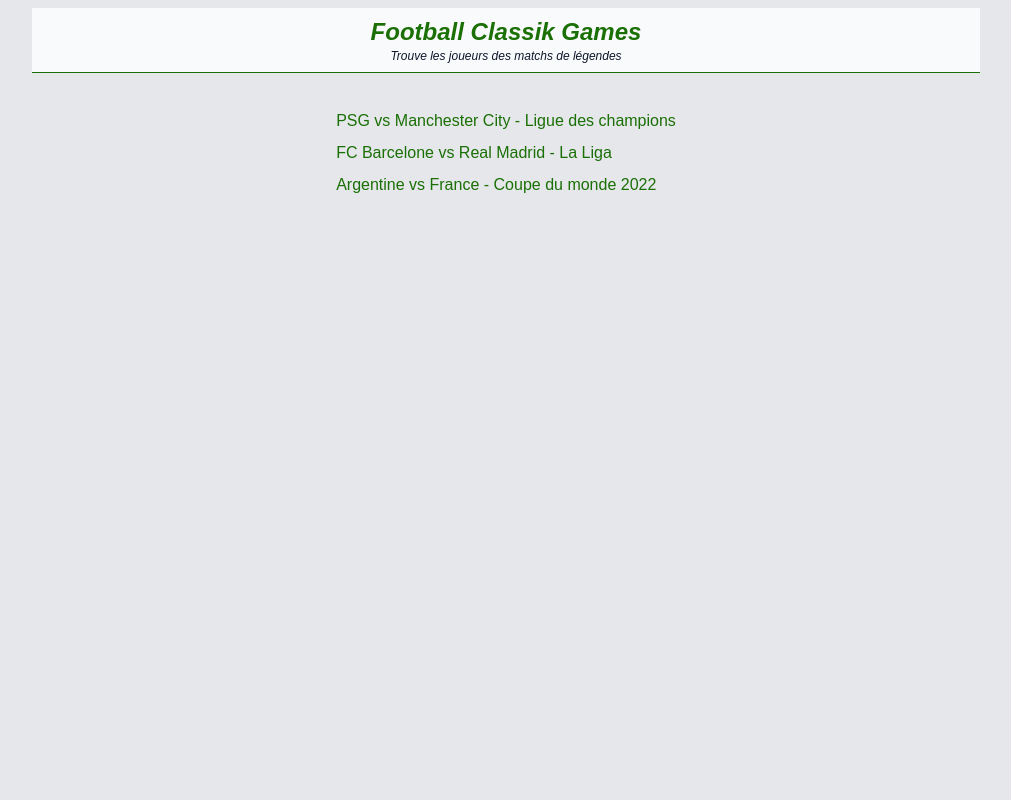
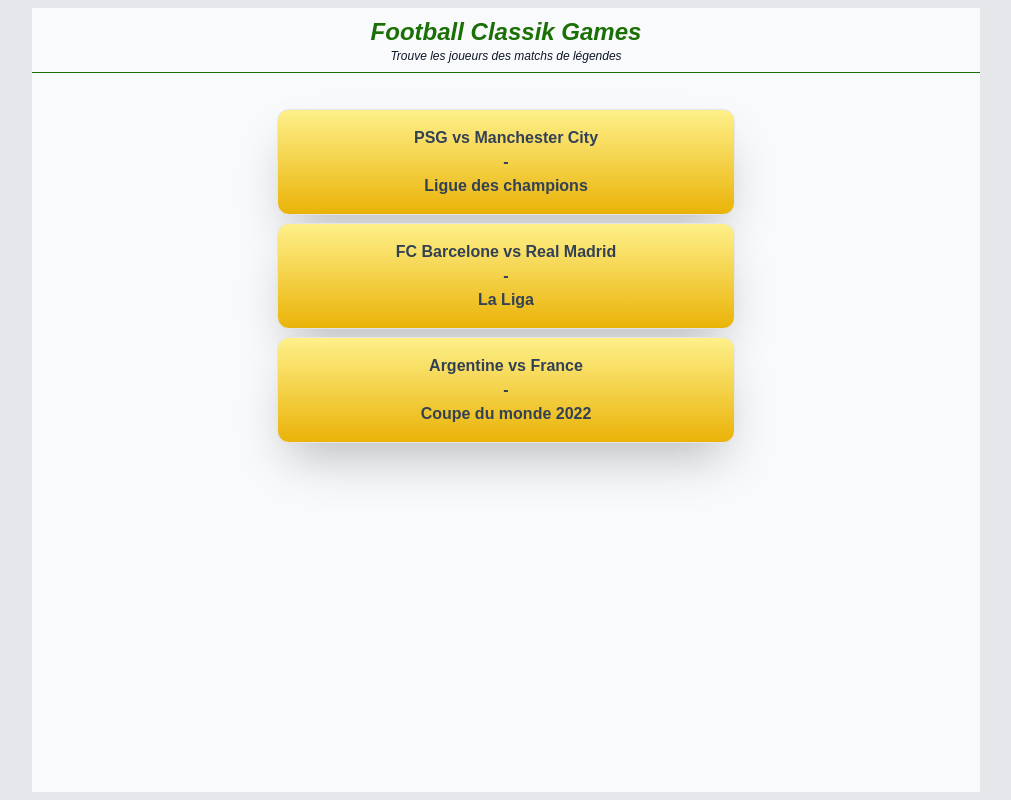
Before and after one commit to babbbass/Classik-Games, a Next.js app: page / in a window 1280 px wide. Shown: the whole page, without its empty margins (134-1145 px from the left). Built offline with nearby package versions, Linux system fonts and the light colour scheme.

Commit message:
add card gold in home

```diff
--- a/app/match/[id]/page.tsx
+++ b/app/match/[id]/page.tsx
@@ -1,6 +1,7 @@
 // import { prisma } from '@/lib/prisma';
 import { GuessPlayer } from "@/components/GuessPlayer"
 import { MATCHES } from "@/utils/matches"
+import { Card } from "@/components/ui/card"
 export default async function MatchPage({
   params,
 }: {
@@ -16,7 +17,7 @@ export default async function MatchPage({
   return (
     <div className='p-2 w-full md:w-3/4 mx-auto bg-slate-50 flex-1'>
       <header className='mb-4 flex justify-center flex-col items-center gap-1 '>
-        <section className='border border-gray-300 w-full md:w-2/3 p-2 text-center'>
+        <Card className='border border-gray-300 w-full md:w-2/3 p-2 text-center'>
           <p className='text-black mb-3 capitalize text-sm md:text-base'>
             {match.competition} - {match.date}
           </p>
@@ -24,14 +25,14 @@ export default async function MatchPage({
             <span className='w-1/3 text-sm md:text-xl  text-center'>
               {match.homeTeam.name}
             </span>{" "}
-            <span className='text-grass text-base md:text-2xl w-1/4  text-center'>
+            <span className='text-grass text-base md:text-2xl w-1/4 text-center'>
               {match.score}
             </span>{" "}
             <span className='w-1/3 text-base md:text-xl text-center '>
               {match.awayTeam.name}
             </span>
           </h1>
-        </section>
+        </Card>
         <p className='w-full md:w-2/3 flex justify-start font-semibold italic text-sm md:text-base mt-6'>
           {match.description}
         </p>
--- a/app/page.tsx
+++ b/app/page.tsx
@@ -1,18 +1,22 @@
 import Link from "next/link"
 import { MATCHES } from "@/utils/matches"
+import { Card, CardContent } from "@/components/ui/card"
 
 export default function Home() {
   return (
-    <div className='p-4'>
-      {/* <h1 className='text-2xl font-bold mb-4'>Football Classic Games</h1> */}
+    <div className='p-4 bg-slate-50 w-full md:w-3/4 mx-auto flex-1 justify-center'>
       <ul className='my-5'>
         {MATCHES.map((match) => (
           <li key={match.id} className='mb-2'>
             <Link href={`/match/${match.id}`}>
-              <p className='text-grass hover:underline hover:text-slate-900 transition-all duration-200 ease-in-out hover:scale-105'>
-                {match.homeTeam.name} vs {match.awayTeam.name} -{" "}
-                {match.competition}
-              </p>
+              <Card className='text-slate-700 font-bold  hover:text-slate-800 transition-all duration-200 py-4 ease-in-out hover:scale-105 bg-gradient-to-b from-yellow-200 to-yellow-500 flex items-center md:w-1/2 mx-auto rounded-xl shadow-2xl'>
+                <CardContent className='flex flex-col items-center justify-center w-full text-base p-0'>
+                  <span>
+                    {match.homeTeam.name} vs {match.awayTeam.name}
+                  </span>{" "}
+                  - <span>{match.competition}</span>
+                </CardContent>
+              </Card>
             </Link>
           </li>
         ))}
--- a/components/GuessPlayer.tsx
+++ b/components/GuessPlayer.tsx
@@ -75,9 +75,10 @@ export function GuessPlayer({ players, teams }: GuessPlayerProps) {
         placeholder="Entrez le nom d'un joueur..."
       />
 
-      <div className='flex gap-2 w-full max-w-md mx-auto justify-around mb-5'>
+      <ScoreDisplay score={score} total={playersConcat.length} />
+      <div className='flex gap-2 w-full max-w-md mx-auto justify-around mb-5 mt-10'>
         <button
-          className='bg-slate-900 text-slate-50 hover:bg-grass hover:text-slate-50 font-sans p-2 rounded-lg  text-sm'
+          className='bg-slate-900 text-slate-50 hover:scale-110 font-sans p-2 rounded-lg text-sm transition-all duration-200 ease-in-out'
           onClick={() => {
             const homePlayers = players.home.map((player) => ({
               ...player,
@@ -89,7 +90,7 @@ export function GuessPlayer({ players, teams }: GuessPlayerProps) {
           Voir tous les joueurs de la partie
         </button>
         <button
-          className='bg-grass text-slate-50 hover:bg-grass hover:text-slate-50 font-sans p-2 rounded-lg text-sm'
+          className='bg-grass text-slate-50 hover:scale-110 font-sans p-2 rounded-lg text-sm transition-all duration-200 ease-in-out'
           onClick={() => {
             setGuessedPlayers([])
             setScore(0)
@@ -98,7 +99,6 @@ export function GuessPlayer({ players, teams }: GuessPlayerProps) {
           Réinitialiser
         </button>
       </div>
-      <ScoreDisplay score={score} total={playersConcat.length} />
       <SoccerField guessedPlayers={guessedPlayers} teams={teams} />
     </div>
   )
--- a/components/PlayerInput.tsx
+++ b/components/PlayerInput.tsx
@@ -32,7 +32,7 @@ export const PlayerInput = ({ onSubmit, placeholder }: PlayerInputProps) => {
       />
       <Button
         type='submit'
-        className='bg-gold hover:bg-grass text-slate-900 hover:text-slate-50 font-sans'
+        className='bg-gradient-to-b from-yellow-200 to-yellow-500 hover:bg-grass text-slate-900 hover:text-slate-50 font-sans'
       >
         Valider
       </Button>
--- a/components/ScoreDisplay.tsx
+++ b/components/ScoreDisplay.tsx
@@ -5,7 +5,7 @@ interface ScoreDisplayProps {
 
 export const ScoreDisplay = ({ score, total }: ScoreDisplayProps) => {
   return (
-    <div className='text-center p-4'>
+    <div className='text-center'>
       <div className='text-2xl font-bold text-grass'>
         Trouvés: {score} / {total}
       </div>
--- a/utils/matches.ts
+++ b/utils/matches.ts
@@ -55,7 +55,7 @@ export const MATCHES = [
       ],
     },
     description:
-      "Le PSG était 26e au classement, virtuellement éliminé à deux journées de la fin. Manchester City occupait la 24e place, dernière qualificative, avec un point d'avance sur le PSG2.Les deux équipes avaient besoin d'une victoire pour maintenir leurs espoirs européens.",
+      "Le PSG était 26e au classement, virtuellement éliminé à deux journées de la fin. Manchester City occupait la 24e place, dernière qualificative, avec un point d'avance sur le PSG. Les deux équipes avaient besoin d'une victoire pour maintenir leurs espoirs européens.",
   },
   {
     id: 3,
```
